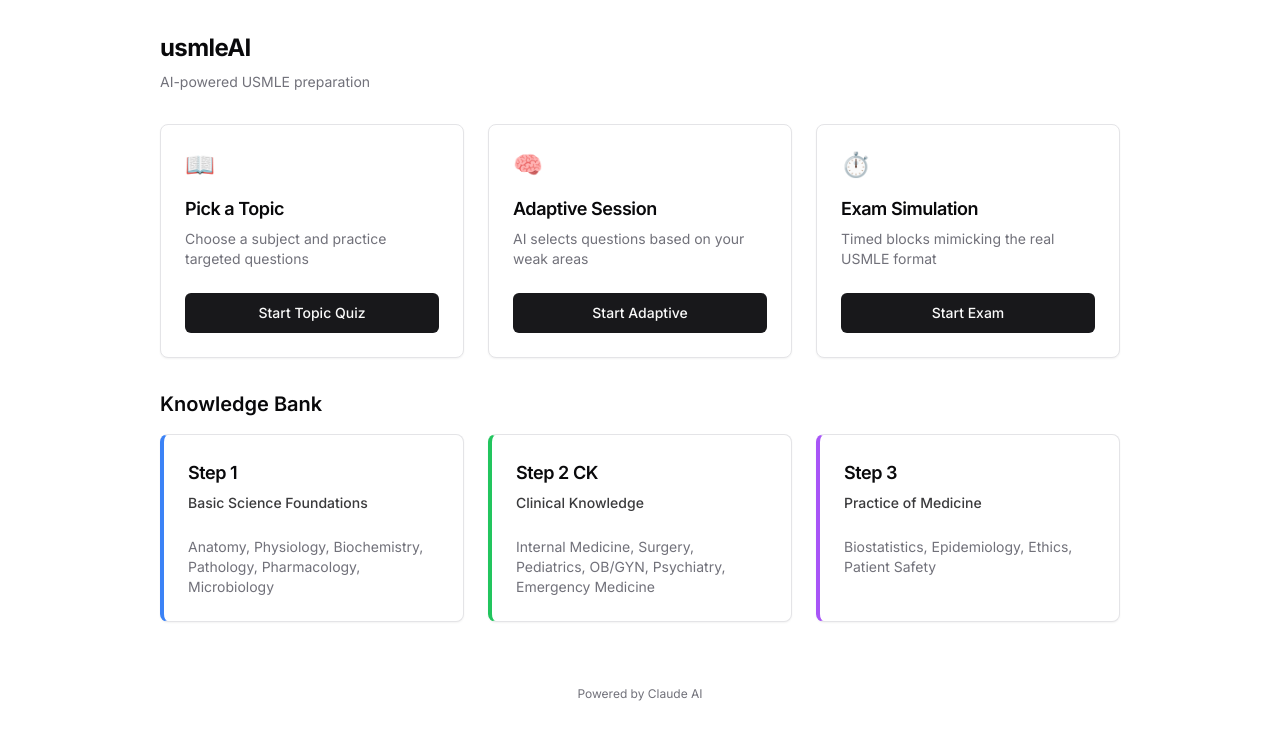
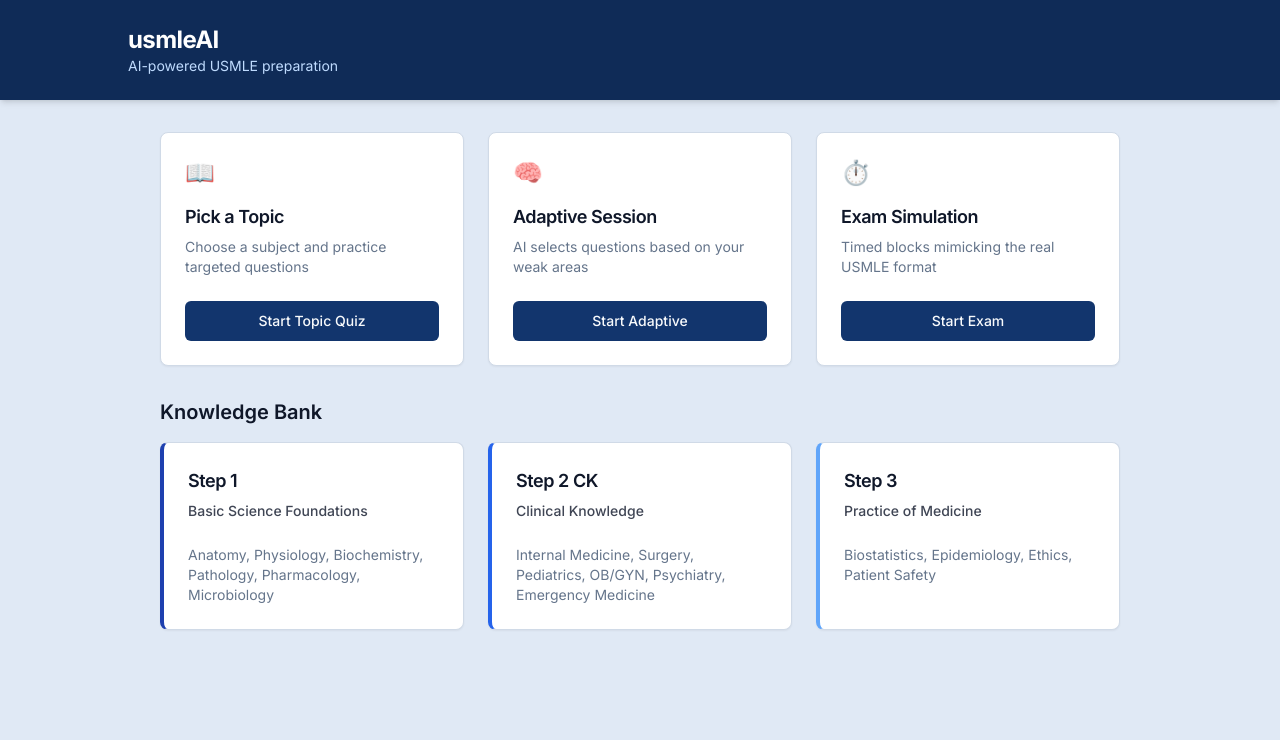
Before and after one commit to jiangpang0910/usmleAI, a Next.js app in the folder frontend/: page / in a window 1280 px wide. Shown: the top 740 px of the page. Built offline with nearby package versions, Linux system fonts and the light colour scheme.

Commit message:
style: update to navy blue medical school theme
- Blue-tinted background instead of white
- Navy header bar with white text
- Navy accent borders on USMLE step cards
- Remove footer attribution

```diff
--- a/frontend/app/globals.css
+++ b/frontend/app/globals.css
@@ -10,35 +10,35 @@
 @tailwind utilities;
 
 @layer base {
-  /* Light theme color tokens (default) */
+  /* Light theme color tokens — Navy blue medical school aesthetic */
   :root {
-    --background: 0 0% 100%;         /* Pure white background */
-    --foreground: 240 10% 3.9%;      /* Near-black text */
+    --background: 216 50% 92%;       /* Blue background */
+    --foreground: 222 47% 11%;       /* Dark navy text */
 
     --card: 0 0% 100%;               /* White card surfaces */
-    --card-foreground: 240 10% 3.9%;
+    --card-foreground: 222 47% 11%;
 
     --popover: 0 0% 100%;
-    --popover-foreground: 240 10% 3.9%;
+    --popover-foreground: 222 47% 11%;
 
-    --primary: 240 5.9% 10%;         /* Dark primary for buttons/links */
-    --primary-foreground: 0 0% 98%;
+    --primary: 217 71% 25%;          /* Deep navy blue for buttons/links */
+    --primary-foreground: 210 40% 98%;
 
-    --secondary: 240 4.8% 95.9%;     /* Light gray for secondary elements */
-    --secondary-foreground: 240 5.9% 10%;
+    --secondary: 214 32% 91%;        /* Light blue-gray for secondary elements */
+    --secondary-foreground: 222 47% 11%;
 
-    --muted: 240 4.8% 95.9%;         /* Muted backgrounds and text */
-    --muted-foreground: 240 3.8% 46.1%;
+    --muted: 214 32% 91%;            /* Muted blue-gray backgrounds */
+    --muted-foreground: 215 16% 47%;
 
-    --accent: 240 4.8% 95.9%;        /* Subtle accent for hover states */
-    --accent-foreground: 240 5.9% 10%;
+    --accent: 214 32% 91%;           /* Subtle blue accent for hover states */
+    --accent-foreground: 222 47% 11%;
 
     --destructive: 0 84.2% 60.2%;    /* Red for destructive actions */
     --destructive-foreground: 0 0% 98%;
 
-    --border: 240 5.9% 90%;          /* Subtle border color */
-    --input: 240 5.9% 90%;           /* Input border color */
-    --ring: 240 5.9% 10%;            /* Focus ring color */
+    --border: 214 32% 86%;           /* Subtle blue-tinted border */
+    --input: 214 32% 86%;            /* Input border color */
+    --ring: 217 71% 25%;             /* Navy focus ring */
     --radius: 0.5rem;                /* Default border radius */
   }
 
--- a/frontend/components/dashboard/Dashboard.tsx
+++ b/frontend/components/dashboard/Dashboard.tsx
@@ -71,20 +71,20 @@ const usmleSteps: USMLEStep[] = [
     title: "Basic Science Foundations",
     description:
       "Anatomy, Physiology, Biochemistry, Pathology, Pharmacology, Microbiology",
-    accentColor: "border-l-blue-500", // Blue accent for basic sciences
+    accentColor: "border-l-blue-800", // Dark navy for basic sciences
   },
   {
     step: "Step 2 CK",
     title: "Clinical Knowledge",
     description:
       "Internal Medicine, Surgery, Pediatrics, OB/GYN, Psychiatry, Emergency Medicine",
-    accentColor: "border-l-green-500", // Green accent for clinical sciences
+    accentColor: "border-l-blue-600", // Medium navy for clinical sciences
   },
   {
     step: "Step 3",
     title: "Practice of Medicine",
     description: "Biostatistics, Epidemiology, Ethics, Patient Safety",
-    accentColor: "border-l-purple-500", // Purple accent for practice/behavioral
+    accentColor: "border-l-blue-400", // Light navy for practice/behavioral
   },
 ];
 
@@ -105,16 +105,19 @@ const usmleSteps: USMLEStep[] = [
 export default function Dashboard() {
   return (
     <div className="min-h-screen bg-background">
+      {/* ===== Navy Header Bar ===== */}
+      {/* Dark navy header strip with white text — medical school aesthetic */}
+      <header className="bg-[hsl(217,71%,20%)] text-white py-6 px-8 shadow-md">
+        <div className="max-w-5xl mx-auto">
+          <h1 className="text-2xl font-bold tracking-tight">usmleAI</h1>
+          <p className="text-sm text-blue-200">
+            AI-powered USMLE preparation
+          </p>
+        </div>
+      </header>
+
       {/* Centered container with max width and generous padding */}
       <div className="max-w-5xl mx-auto p-8 space-y-8">
-        {/* ===== Header Section ===== */}
-        {/* App title and subtitle — clean, minimal header without heavy chrome */}
-        <header className="space-y-2">
-          <h1 className="text-2xl font-bold tracking-tight">usmleAI</h1>
-          <p className="text-sm text-muted-foreground">
-            AI-powered USMLE preparation
-          </p>
-        </header>
 
         {/* ===== Quick-Start Action Cards ===== */}
         {/* Three study modes in a responsive grid: stacked on mobile, 3-column on desktop */}
@@ -171,13 +174,6 @@ export default function Dashboard() {
           </div>
         </section>
 
-        {/* ===== Footer ===== */}
-        {/* Simple attribution footer in muted text */}
-        <footer className="pt-8 pb-4">
-          <p className="text-xs text-muted-foreground text-center">
-            Powered by Claude AI
-          </p>
-        </footer>
       </div>
     </div>
   );
```
Also changed, not shown: 1 other file (tests, documents, lock files or other folders).
